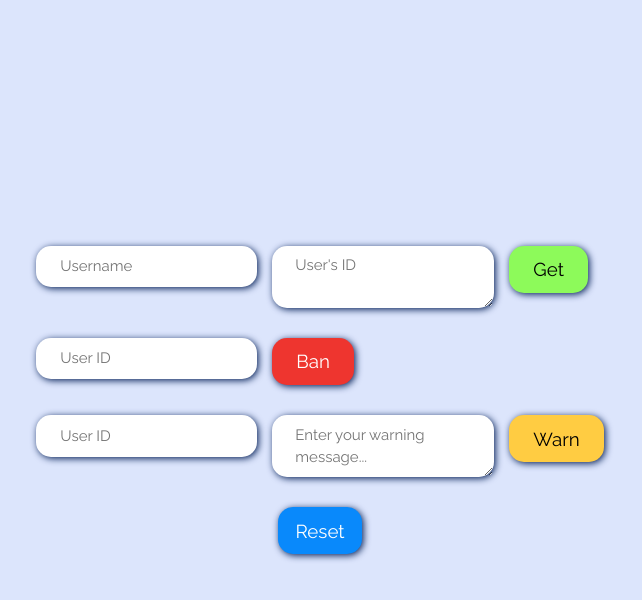
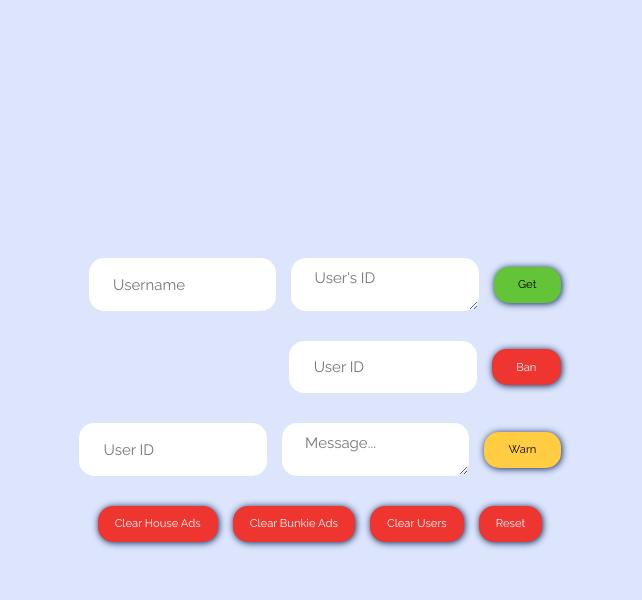
Before and after one commit to bunkieproject/bunkie_app_man, a Flask app: template templates/console.html in a window 1280 px wide. Shown: the top 600 px of the page, without its empty margins (320-962 px from the left). Run offline with Flask 2, Linux system fonts and the light colour scheme; the template is opened without the code that fills it, so the values that code supplies are empty; some libraries are stand-ins or nearby versions.

Commit message:
BUN-90 : clear button added

```diff
--- a/static/css/style.css
+++ b/static/css/style.css
@@ -82,60 +82,73 @@ a {
   flex-direction: column;
   align-items: center; }
   #console-section input, #console-section textarea {
+    height: 3.5rem;
+    width: 12.5rem;
     margin: 0rem 0.5rem;
     padding: 0.5rem 1.5rem;
     border-radius: 1rem;
     border-color: transparent;
-    color: #041F57;
-    box-shadow: 0.1rem 0.1rem 0.5rem #041F57; }
+    color: #041F57; }
   #console-section #get-ban-warn-form {
     display: flex;
-    flex-direction: column;
-    justify-content: start; }
+    flex-direction: column; }
     #console-section #get-ban-warn-form form {
       display: flex;
-      align-items: flex-start;
+      flex-direction: row;
+      justify-content: end;
+      align-items: center;
       margin: 1rem 0rem; }
-      #console-section #get-ban-warn-form form textarea {
-        transform: height, 0.5s; }
-        #console-section #get-ban-warn-form form textarea:focus {
-          height: 5rem; }
       #console-section #get-ban-warn-form form #get-submit-btn {
-        background-color: #8dfa5a;
-        font-size: 1.25rem;
+        width: auto;
+        height: auto;
+        background-color: #63c437;
+        font-size: 0.75rem;
         color: black;
+        box-shadow: 0.05rem 0.05rem 0.5rem #041F57;
         transform: background-color, 0.5s; }
         #console-section #get-ban-warn-form form #get-submit-btn:hover {
           cursor: pointer;
-          background-color: #6bf929; }
+          background-color: #4f9c2c; }
       #console-section #get-ban-warn-form form #ban-submit-btn {
+        width: auto;
+        height: auto;
         background-color: #ee352f;
-        font-size: 1.25rem;
+        font-size: 0.75rem;
         color: white;
+        box-shadow: 0.05rem 0.05rem 0.5rem #041F57;
         transform: background-color, 0.5s; }
         #console-section #get-ban-warn-form form #ban-submit-btn:hover {
           cursor: pointer;
           background-color: #d81812; }
       #console-section #get-ban-warn-form form #warn-submit-btn {
+        width: auto;
+        height: auto;
         background-color: #ffcc42;
-        font-size: 1.25rem;
+        font-size: 0.75rem;
         color: black;
+        box-shadow: 0.05rem 0.05rem 0.5rem #041F57;
         transform: background-color, 0.5s; }
         #console-section #get-ban-warn-form form #warn-submit-btn:hover {
           cursor: pointer;
           background-color: #ffbe0f; }
+  #console-section #reset-form {
+    display: flex;
+    flex-direction: row; }
     #console-section #reset-form form {
       display: flex;
       align-items: flex-start;
       margin: 1rem 0rem; }
       #console-section #reset-form form input {
+        width: auto;
+        height: auto;
         padding: 0.5rem 1rem;
-      font-size: 1.25rem;
+        font-size: 0.75rem;
         color: white;
-      background-color: #0989FB;
+        box-shadow: 0.05rem 0.05rem 0.5rem #041F57;
+        background-color: #ee352f;
         transform: background-color, 0.5s; }
         #console-section #reset-form form input:hover {
           cursor: pointer;
-        background-color: #036ece; }
+          background-color: #d81812; }
 
 /*# sourceMappingURL=style.css.map */
--- a/static/sass/layouts/_main.scss
+++ b/static/sass/layouts/_main.scss
@@ -9,48 +9,48 @@
     align-items: center;
 
     input, textarea {
+        height: 3.5rem;
+        width: 12.5rem;
         margin: 0rem 0.5rem;
         padding: 0.5rem 1.5rem;
         border-radius: 1rem;
         border-color: transparent;
         color: $bunkie-color-dark;
-        box-shadow: 0.1rem 0.1rem 0.5rem $bunkie-color-dark;
     }
 
     #get-ban-warn-form {
         display: flex;
         flex-direction: column;
-        justify-content: start;
 
         form {
             display: flex;
-            align-items: flex-start;
+            flex-direction: row;
+            justify-content: end;
+            align-items: center;
             margin: 1rem 0rem;
 
-            textarea {
-                transform: height, 0.5s;
-
-                &:focus {
-                    height: 5rem;
-                }
-            }
-
             #get-submit-btn {
-                background-color: rgb(141, 250, 90);
-                font-size: $bunkie-font-l;
+                width: auto;
+                height: auto;
+                background-color: rgb(99, 196, 55);
+                font-size: $bunkie-font-s;
                 color: black;
+                box-shadow: 0.05rem 0.05rem 0.5rem $bunkie-color-dark;
                 transform: background-color, 0.5s;
 
                 &:hover {
                     cursor: pointer;
-                    background-color: darken(rgb(141, 250, 90), 10);
+                    background-color: darken(rgb(99, 196, 55), 10);
                 }
             }
 
             #ban-submit-btn {
+                width: auto;
+                height: auto;
                 background-color: rgb(238, 53, 47);
-                font-size: $bunkie-font-l;
+                font-size: $bunkie-font-s;
                 color: white;
+                box-shadow: 0.05rem 0.05rem 0.5rem $bunkie-color-dark;
                 transform: background-color, 0.5s;
 
                 &:hover {
@@ -60,9 +60,12 @@
             }
 
             #warn-submit-btn {
+                width: auto;
+                height: auto;
                 background-color: rgb(255, 204, 66);
-                font-size: $bunkie-font-l;
+                font-size: $bunkie-font-s;
                 color: black;
+                box-shadow: 0.05rem 0.05rem 0.5rem $bunkie-color-dark;
                 transform: background-color, 0.5s;
 
                 &:hover {
@@ -74,22 +77,26 @@
     }
 
     #reset-form {
+        display: flex;
+        flex-direction: row;
         form {
             display: flex;
             align-items: flex-start;
             margin: 1rem 0rem;
 
             input {
+                width: auto;
+                height: auto;
                 padding: 0.5rem 1rem;
-                font-size: $bunkie-font-l;
+                font-size: $bunkie-font-s;
                 color: white;
-
-                background-color: $bunkie-color-bright;
+                box-shadow: 0.05rem 0.05rem 0.5rem $bunkie-color-dark;
+                background-color: rgb(238, 53, 47);
                 transform: background-color, 0.5s;
 
                 &:hover {
                     cursor: pointer;
-                    background-color: darken($bunkie-color-bright, 10);
+                    background-color: darken(rgb(238, 53, 47), 10);
                 }
             }
         }
--- a/templates/console.html
+++ b/templates/console.html
@@ -47,13 +47,22 @@
 
             <form name="warn" action="/warn_user" method="post">
                 <input type="text" name="userid" placeholder="User ID">
-                <textarea name="message" placeholder="Enter your warning message..."></textarea>
+                <textarea name="message" placeholder="Message..."></textarea>
                 <input id="warn-submit-btn" type="submit" value="Warn">
             </form>
         </div>
 
         <!-- Clear -->
         <div id="reset-form">
+            <form name="clear-ads" action="/clear_house_ads" method="post">
+                <input id="clear-house-ads-submit-btn" type="submit" value="Clear House Ads">
+            </form>
+            <form name="clear-ads" action="/clear_bunkie_ads" method="post">
+                <input id="clear-bunkie-ads-submit-btn" type="submit" value="Clear Bunkie Ads">
+            </form>
+            <form name="clear-users" action="/clear_users" method="post">
+                <input id="clear-users-submit-btn" type="submit" value="Clear Users">
+            </form>
             <form name="reset" action="/reset" method="post">
                 <input id="ban-submit-btn" type="submit" value="Reset">
             </form>
```
Also changed, not shown: 1 other file. Lines whose indentation alone changed are shown as unchanged.
